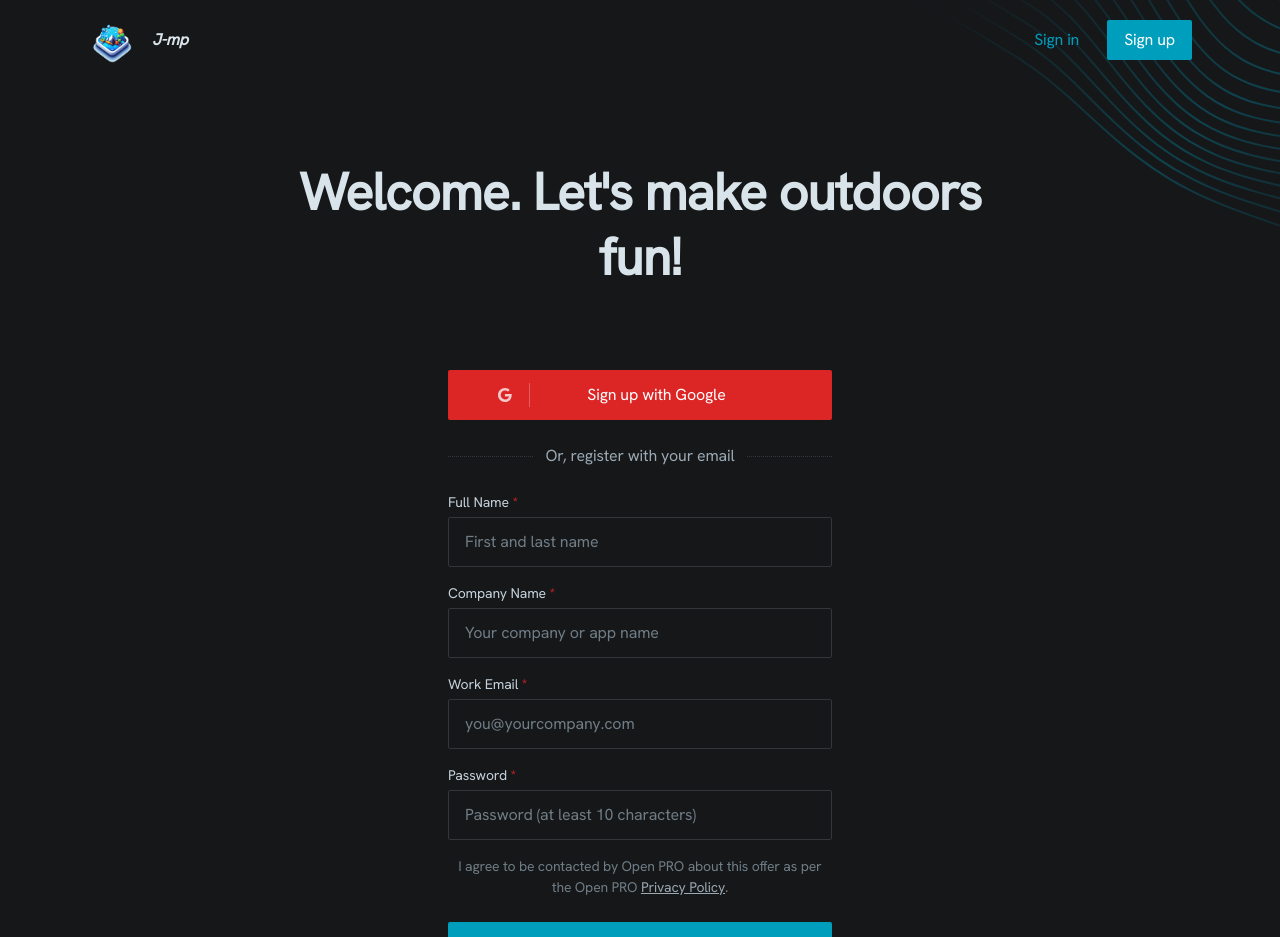
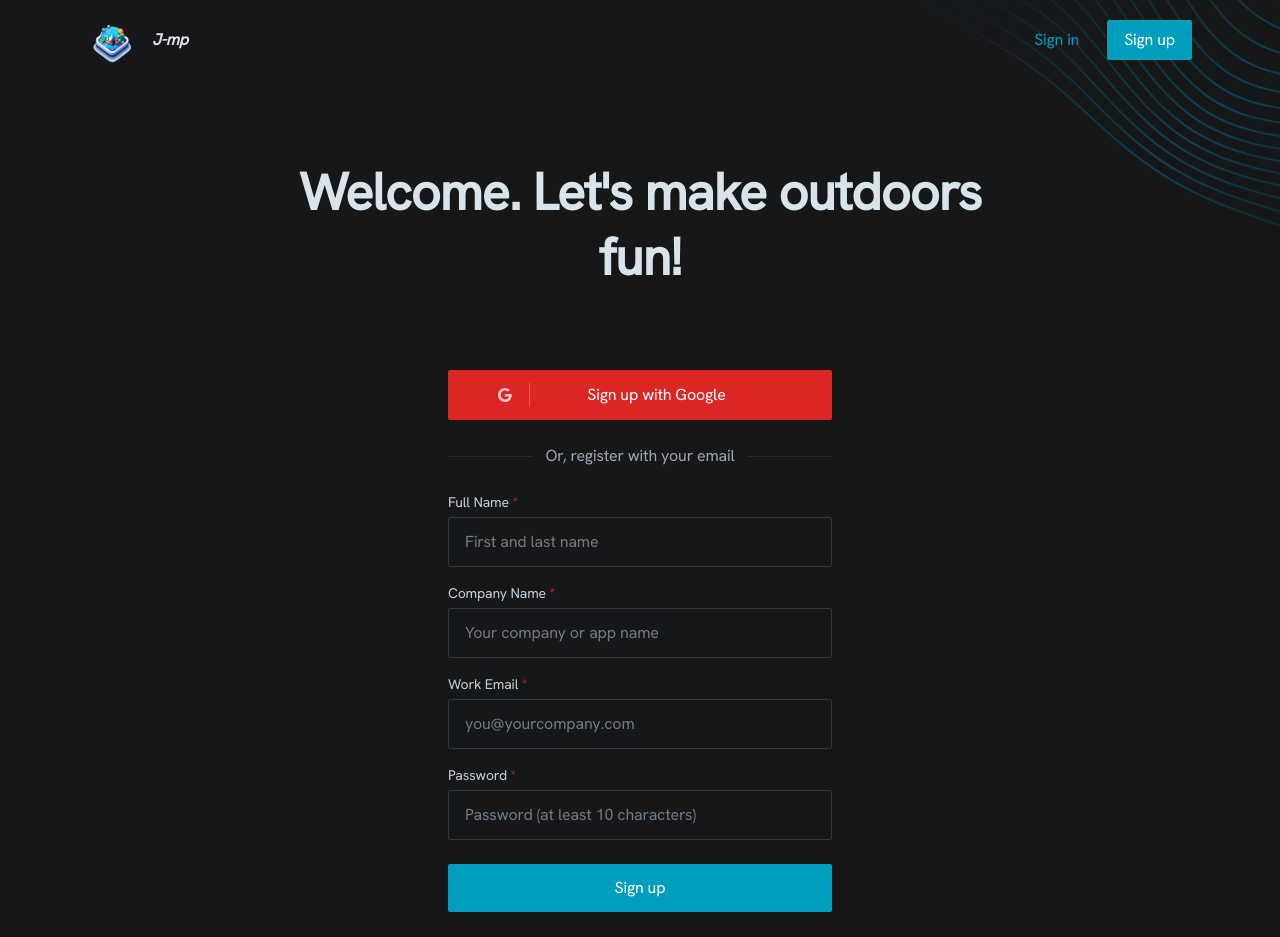
Before and after one commit to Mankeli-Software/junction2023, a Next.js app in the folder website/: page /signup in a window 1280 px wide. Shown: the top 937 px of the page. Built offline with nearby package versions, Linux system fonts and the light colour scheme.

Commit message:
Singup page cleanup

```diff
--- a/website/app/(auth)/signup/page.tsx
+++ b/website/app/(auth)/signup/page.tsx
@@ -61,9 +61,6 @@ export default function SignUp() {
                   <input id="password" type="password" className="form-input w-full text-gray-300" placeholder="Password (at least 10 characters)" required />
                 </div>
               </div>
-              <div className="text-sm text-gray-500 text-center">
-                I agree to be contacted by Open PRO about this offer as per the Open PRO <Link href="#" className="underline text-gray-400 hover:text-gray-200 hover:no-underline transition duration-150 ease-in-out">Privacy Policy</Link>.
-              </div>
               <div className="flex flex-wrap -mx-3 mt-6">
                 <div className="w-full px-3">
                   <button className="btn text-white bg-purple-600 hover:bg-purple-700 w-full">Sign up</button>
@@ -71,7 +68,7 @@ export default function SignUp() {
               </div>
             </form>
             <div className="text-gray-400 text-center mt-6">
-              Already using Open PRO? <Link href="/signin" className="text-purple-600 hover:text-gray-200 transition duration-150 ease-in-out">Sign in</Link>
+              Already using J-mp? <Link href="/signin" className="text-purple-600 hover:text-gray-200 transition duration-150 ease-in-out">Sign in</Link>
             </div>
           </div>
 
```
